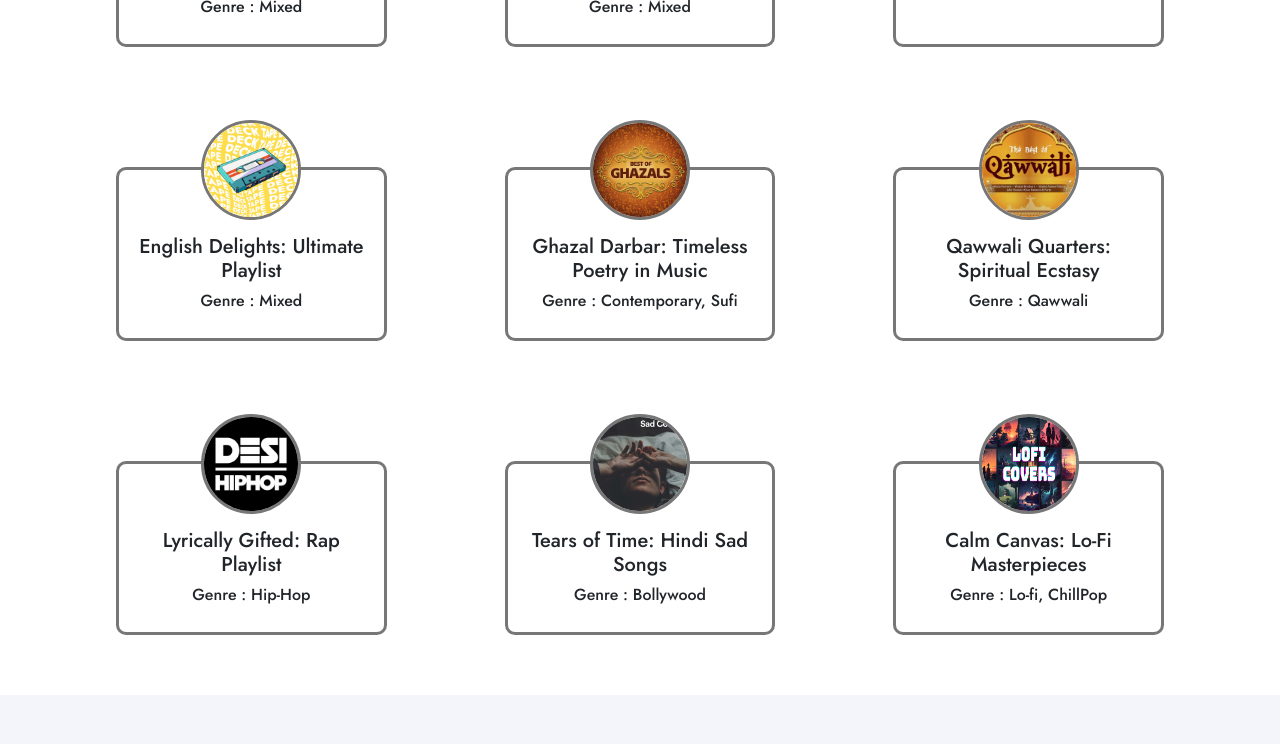
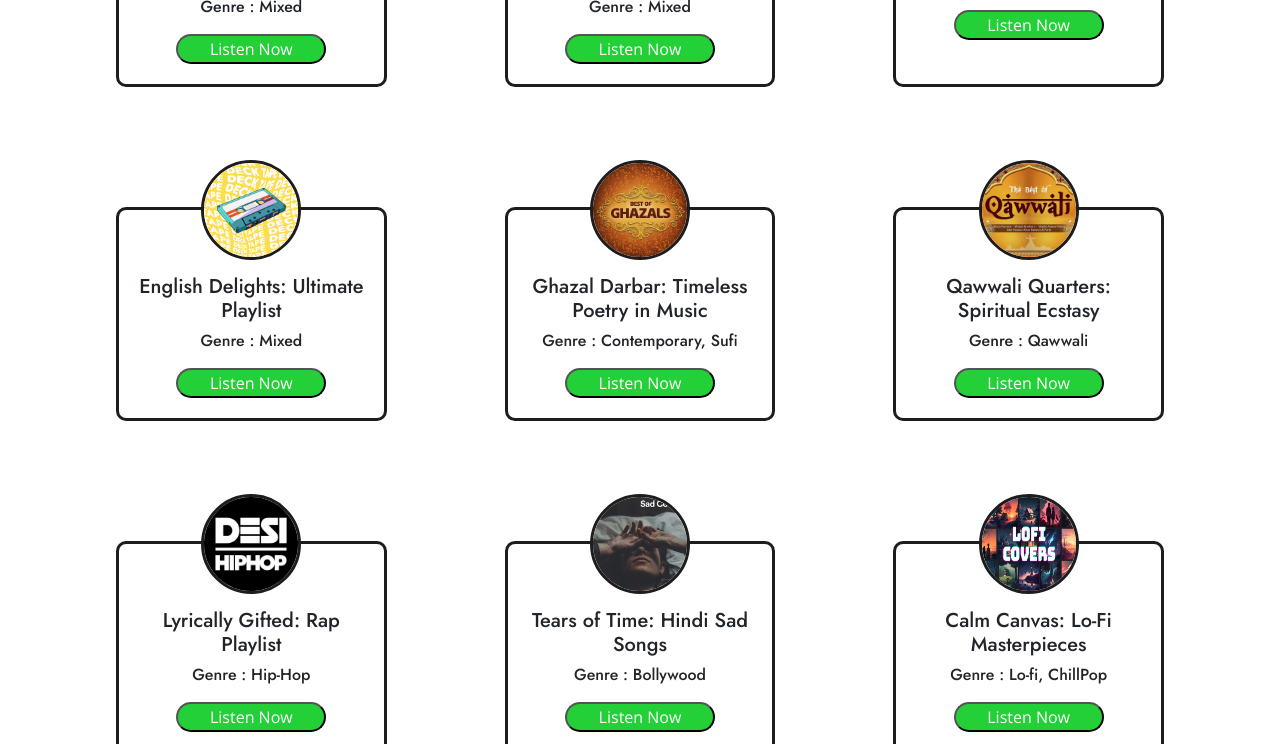
Before and after one commit to WebTechMaestros/Padhale, a plain HTML site: page Padhale - Website for College/playlists.html in a window 1280 px wide. Shown: the part 570-1314 px from the top of the page. Drawn offline with nearby package versions, Linux system fonts and the light colour scheme.

Commit message:
CSS updated slighlty

```diff
--- a/Padhale - Website for College/assets/css/darkstyle.css
+++ b/Padhale - Website for College/assets/css/darkstyle.css
@@ -1349,8 +1349,8 @@ section {
   background-color: #010017;
 }
 
-.playlist > .container > p{
-  color: #80e7fe;
+.playlist > .container > p {
+  color: #6ddcf5;
 }
 
 .container > .playlists {
@@ -1362,6 +1362,8 @@ section {
 }
 
 .container > .playlists > .card {
+  background-color: #010101;
+  color: whitesmoke;
   width: 80%; /* Adjust the card width as needed */
   max-width: 350px; /* Set a maximum width */
   margin: 0 auto; /* Center the card horizontally */
@@ -1383,7 +1385,13 @@ section {
 }
 
 .container > .playlists > .card > .title1 {
+  text-align: center;
   margin-top: 45px;
+}
+
+.container > .playlists > .card > .title {
+  text-align: center;
+  font-size: medium;
 }
 
 /* #Responsive Design */
--- a/Padhale - Website for College/assets/css/style.css
+++ b/Padhale - Website for College/assets/css/style.css
@@ -1303,7 +1303,7 @@ section {
   width: 80%; /* Adjust the card width as needed */
   max-width: 350px; /* Set a maximum width */
   margin: 0 auto; /* Center the card horizontally */
-  border: 3px solid #777777;
+  border: 3px solid #1d1d1d;
   border-radius: 10px;
   padding: 20px;
   position: relative;
@@ -1317,7 +1317,7 @@ section {
   top: -50px; /* Moves the photo upward to be half inside the card */
   left: 50%; /* Centers the photo horizontally */
   transform: translateX(-50%);
-  border: 3px solid #777777;
+  border: 3px solid #1d1d1d;
 }
 
 .container > .playlists > .card > .title1{
--- a/Padhale - Website for College/playlists.html
+++ b/Padhale - Website for College/playlists.html
@@ -129,46 +129,154 @@
               <img src="./assets/img/90's.jpeg" alt="Playlist dp" />
               <h5 class="title1">Bollywood Chronicles<br />[90s Edition]</h5>
               <h5 class="title">Genre : Mixed</h5>
+              <button
+                style="
+                  margin-top: 10px;
+                  border-radius: 20px;
+                  background-color: rgb(36, 208, 56);
+                  width: 150px;
+                  align-self: center;
+                  color: rgb(255, 255, 255);
+                "
+              >
+                Listen Now
+              </button>
             </div>
             <div class="card">
               <img src="./assets/img/bolly.jpg" alt="Playlist dp" />
               <h5 class="title1">Bollywood's Timeless Treasures</h5>
               <h5 class="title">Genre : Mixed</h5>
+              <button
+                style="
+                  margin-top: 10px;
+                  border-radius: 20px;
+                  background-color: rgb(36, 208, 56);
+                  width: 150px;
+                  align-self: center;
+                  color: rgb(255, 255, 255);
+                "
+              >
+                Listen Now
+              </button>
             </div>
             <div class="card">
               <img src="./assets/img/fun.jpg" alt="Playlist dp" />
               <h5 class="title1">Joyful Jams</h5>
               <h5 class="title">Genre : Pop, Dance, Reggae</h5>
+              <button
+                style="
+                  margin-top: 10px;
+                  border-radius: 20px;
+                  background-color: rgb(36, 208, 56);
+                  width: 150px;
+                  align-self: center;
+                  color: rgb(255, 255, 255);
+                "
+              >
+                Listen Now
+              </button>
             </div>
             <div class="card">
               <img src="./assets/img/eng.png" alt="Playlist dp" />
               <h5 class="title1">English Delights: Ultimate Playlist</h5>
               <h5 class="title">Genre : Mixed</h5>
+              <button
+                style="
+                  margin-top: 10px;
+                  border-radius: 20px;
+                  background-color: rgb(36, 208, 56);
+                  width: 150px;
+                  align-self: center;
+                  color: rgb(255, 255, 255);
+                "
+              >
+                Listen Now
+              </button>
             </div>
             <div class="card">
               <img src="./assets/img/ghazals.jpg" alt="Playlist dp" />
               <h5 class="title1">Ghazal Darbar: Timeless Poetry in Music</h5>
               <h5 class="title">Genre : Contemporary, Sufi</h5>
+              <button
+                style="
+                  margin-top: 10px;
+                  border-radius: 20px;
+                  background-color: rgb(36, 208, 56);
+                  width: 150px;
+                  align-self: center;
+                  color: rgb(255, 255, 255);
+                "
+              >
+                Listen Now
+              </button>
             </div>
             <div class="card">
               <img src="./assets/img/qawwali.jpg" alt="Playlist dp" />
               <h5 class="title1">Qawwali Quarters: Spiritual Ecstasy</h5>
               <h5 class="title">Genre : Qawwali</h5>
+              <button
+                style="
+                  margin-top: 10px;
+                  border-radius: 20px;
+                  background-color: rgb(36, 208, 56);
+                  width: 150px;
+                  align-self: center;
+                  color: rgb(255, 255, 255);
+                "
+              >
+                Listen Now
+              </button>
             </div>
             <div class="card">
               <img src="./assets/img/dhh.jpg" alt="Playlist dp" />
               <h5 class="title1">Lyrically Gifted: Rap Playlist</h5>
               <h5 class="title">Genre : Hip-Hop</h5>
+              <button
+                style="
+                  margin-top: 10px;
+                  border-radius: 20px;
+                  background-color: rgb(36, 208, 56);
+                  width: 150px;
+                  align-self: center;
+                  color: rgb(255, 255, 255);
+                "
+              >
+                Listen Now
+              </button>
             </div>
             <div class="card">
               <img src="./assets/img/sad.jpeg" alt="Playlist dp" />
               <h5 class="title1">Tears of Time: Hindi Sad Songs</h5>
               <h5 class="title">Genre : Bollywood</h5>
+              <button
+                style="
+                  margin-top: 10px;
+                  border-radius: 20px;
+                  background-color: rgb(36, 208, 56);
+                  width: 150px;
+                  align-self: center;
+                  color: rgb(255, 255, 255);
+                "
+              >
+                Listen Now
+              </button>
             </div>
             <div class="card">
               <img src="./assets/img/lofi.jpeg" alt="Playlist dp" />
               <h5 class="title1">Calm Canvas: Lo-Fi Masterpieces</h5>
               <h5 class="title">Genre : Lo-fi, ChillPop</h5>
+              <button
+                style="
+                  margin-top: 10px;
+                  border-radius: 20px;
+                  background-color: rgb(36, 208, 56);
+                  width: 150px;
+                  align-self: center;
+                  color: rgb(255, 255, 255);
+                "
+              >
+                Listen Now
+              </button>
             </div>
           </div>
         </div>
@@ -178,11 +286,11 @@
 
     <!-- ======= Footer ======= -->
     <footer id="footer">
-      <div class="footer-top" style="background-color: #f3f5fa">
+      <div class="footer-top">
         <div class="container">
           <div class="row">
             <div class="col-lg-3 col-md-6 footer-contact">
-              <h3>Padhale</h3>
+              <h3>Padhle</h3>
               <p>
                 A project by the<br />
                 students of RCOEM<br />
@@ -261,7 +369,7 @@
 
       <div class="container footer-bottom clearfix">
         <div class="copyright">
-          &copy; Copyright <strong><span>Padhale</span></strong
+          &copy; Copyright <strong><span>Padhle</span></strong
           >. All Rights Reserved
         </div>
         <div class="credits">
```
Also changed, not shown: Padhale - Website for College/index.html (+11 -11 lines), Padhale - Website for College/notes.html (+2 -2 lines).
